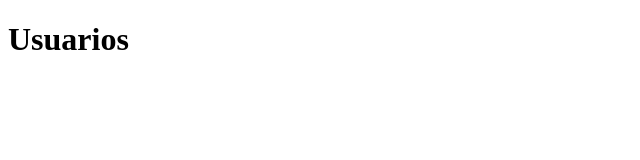
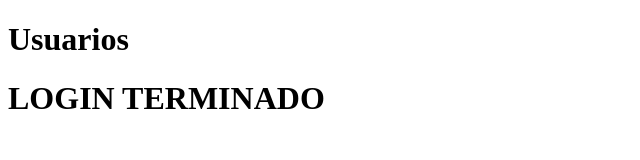
Before and after one commit to dmarquezsv/proyecto-FGK, a plain HTML site: page index.html in a window 1280 px wide. Shown: the whole page, without its empty margins (0-640 px from the left). Drawn offline with Linux system fonts and the light colour scheme.

Commit message:
LOGIN TERMINADO

```diff
--- a/index.html
+++ b/index.html
@@ -8,5 +8,6 @@
 </head>
 <body>
     <h1> Usuarios </h1>
+    <h1>LOGIN TERMINADO</h1>
 </body>
 </html>
```
